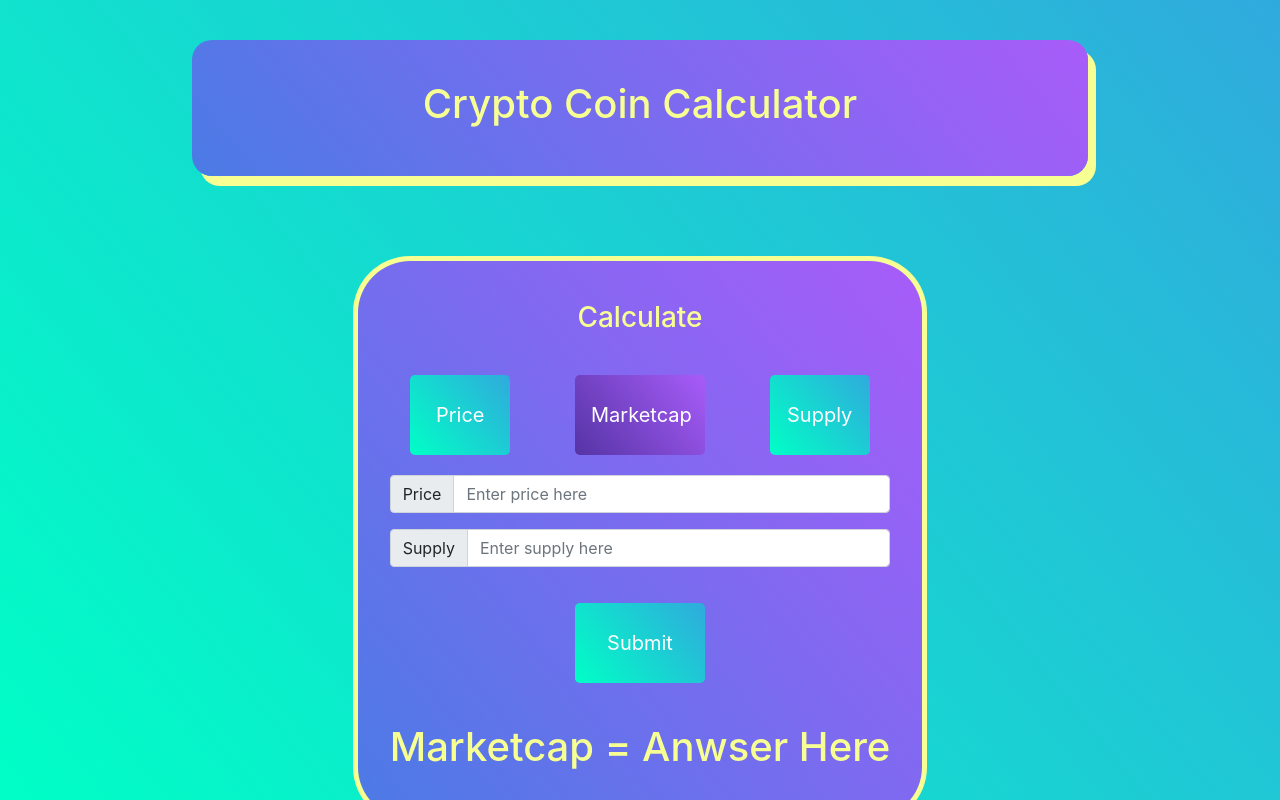
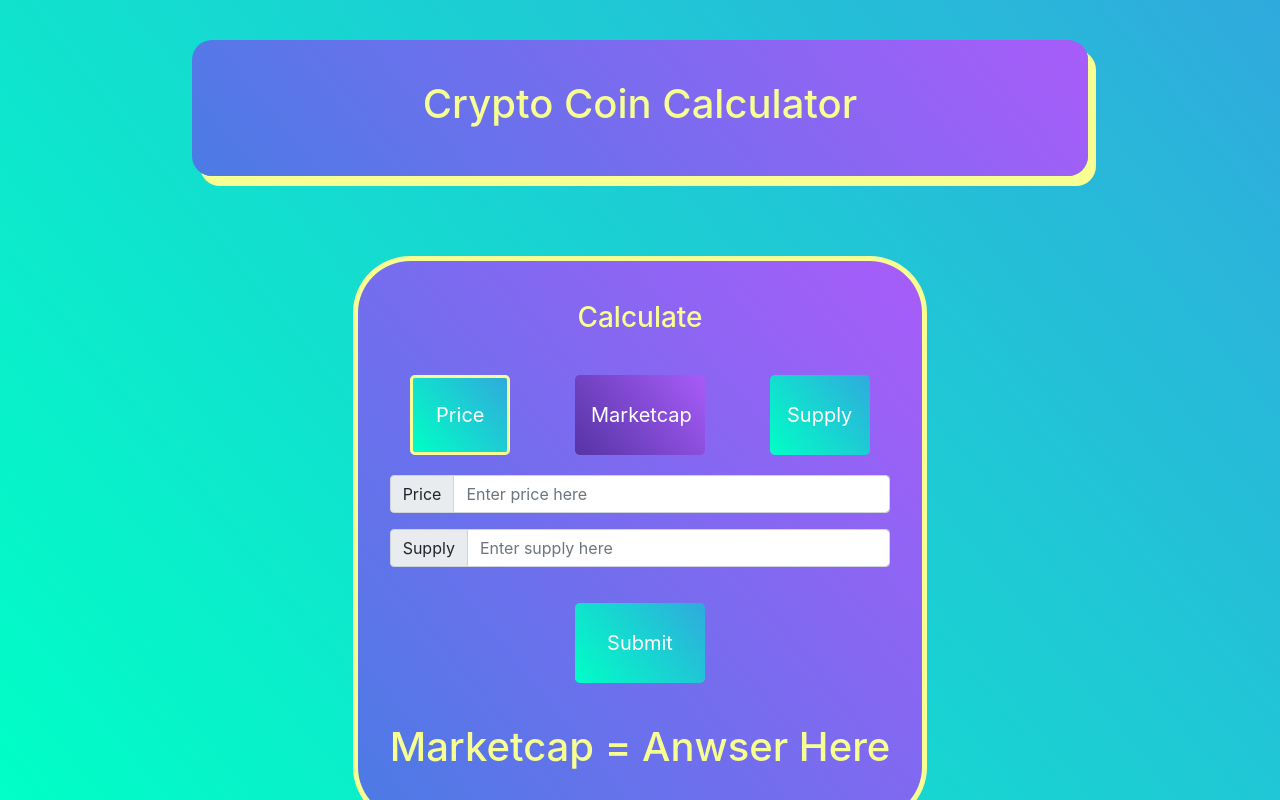
Before and after one commit to TheGreenNoodle/crypto-calculator, a React (Create React App) app: page / in a window 1280 px wide. In both pictures the pointer is over the button "Price". Shown: the top 800 px of the page. Built offline with nearby package versions, Linux system fonts and the light colour scheme.

Commit message:
Got rid of outline on click of btn.

```diff
--- a/src/CSS/Calculator.module.css
+++ b/src/CSS/Calculator.module.css
@@ -27,16 +27,26 @@
 
   display: inline-block;
 }
+.customBtn:hover {
+  border-color: #f7ff93;
+  border-width: medium;
+  border-style: solid;
+}
+
+.customBtn:focus {
+  box-shadow: none;
+  outline: none;
+}
+
+.customBtnMarket {
+  width: 130px;
+}
 
 /* Active Button */
 .activeBtn {
   /* background-color: #30aadd; */
   background: linear-gradient(231deg, #a85cf9, #5534a5) fixed;
   color: white;
-}
-
-.customBtnMarket {
-  width: 130px;
 }
 
 /* Anwser */
```
